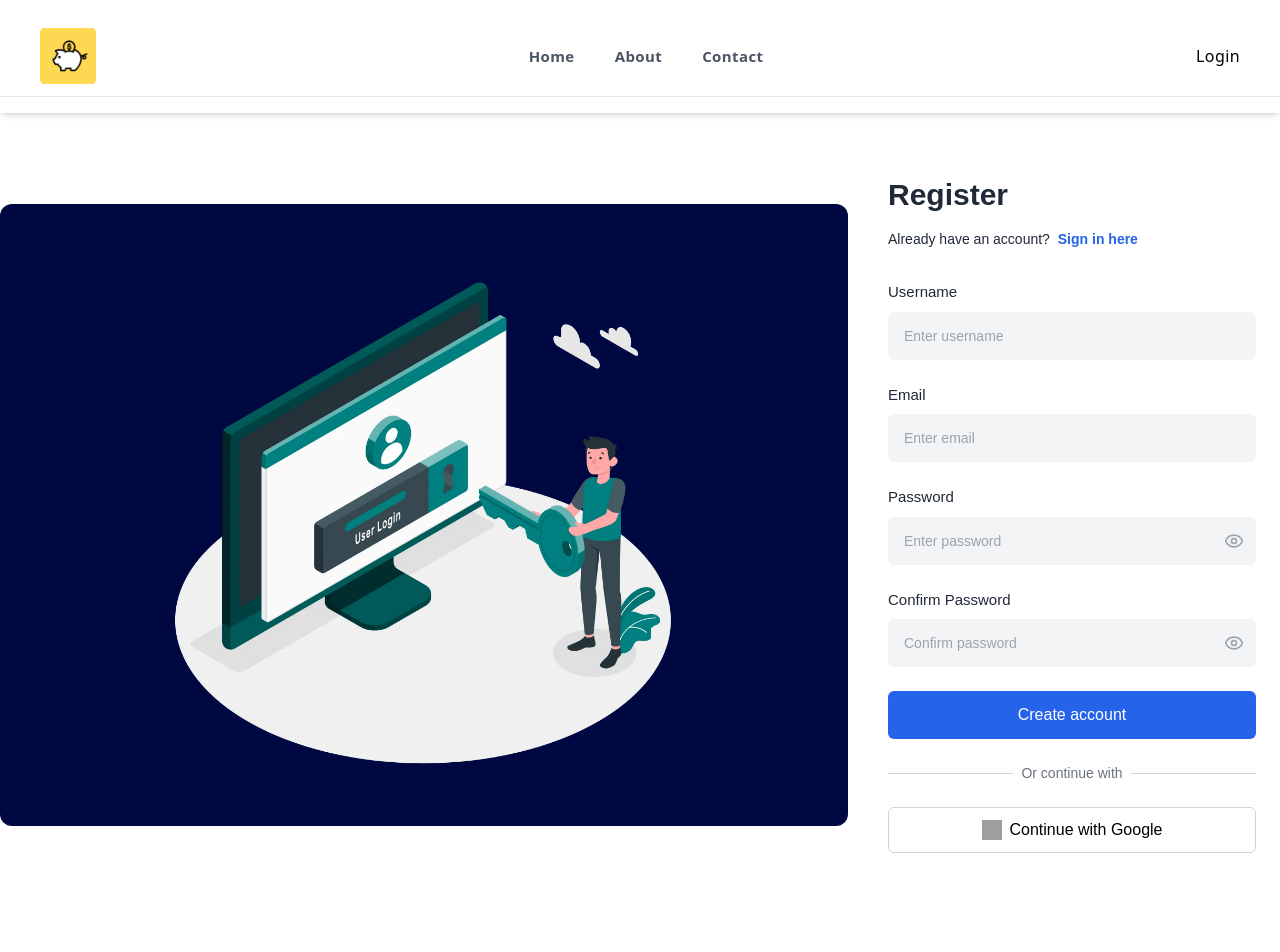
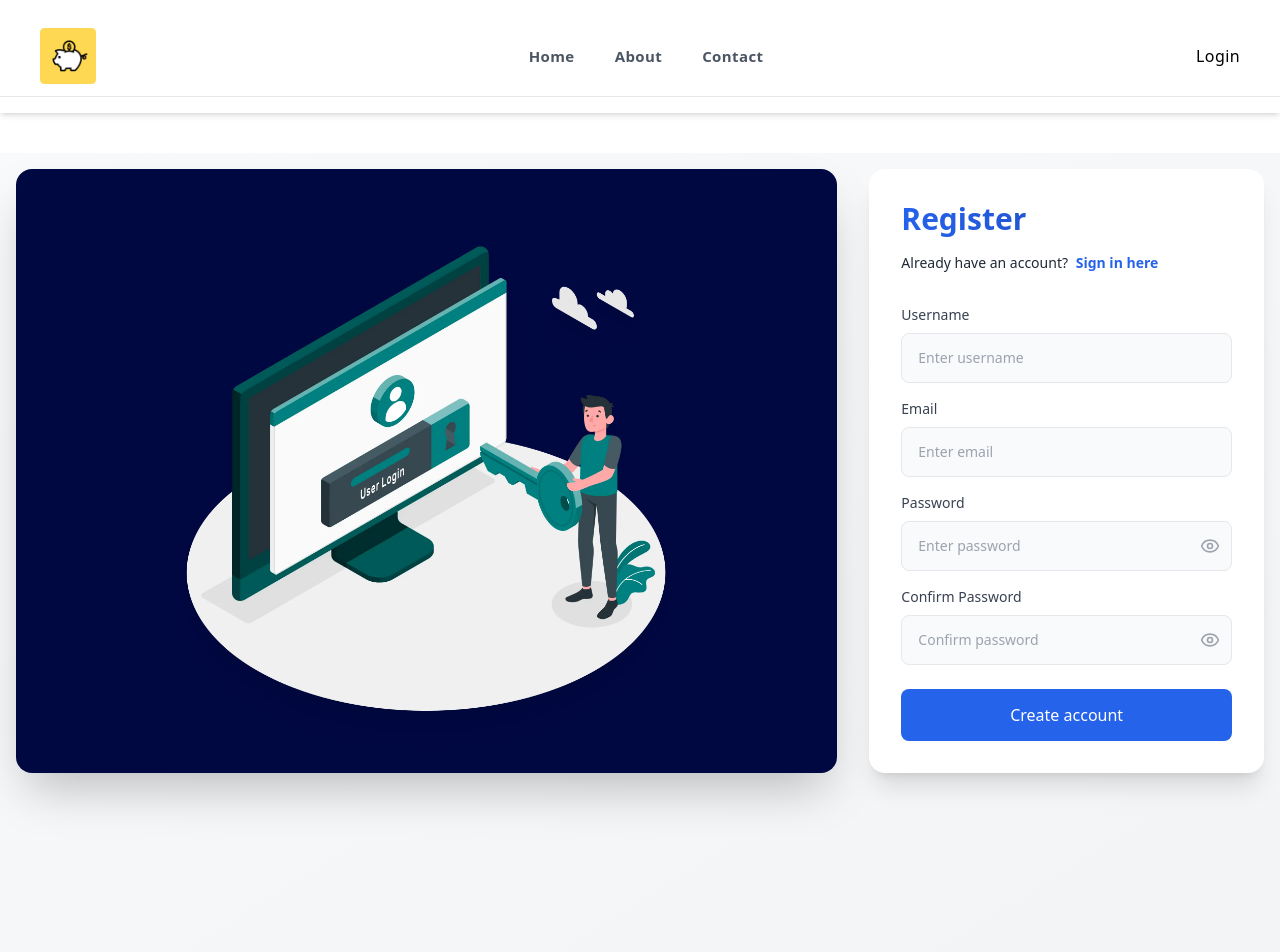
Before and after one commit to tamthong1115/FinanceTracker, a React (Vite) app in the folder frontend-finance-tracker/: page /register in a window 1280 px wide. Shown: the top 952 px of the page. Built offline with nearby package versions, Linux system fonts and the light colour scheme; grey boxes are pictures that could not be loaded.

Commit message:
style(LoginForm): enhance UI with improved styling and layout adjustments

```diff
--- a/frontend-finance-tracker/src/pages/public/LoginAndRegister/LoginForm.tsx
+++ b/frontend-finance-tracker/src/pages/public/LoginAndRegister/LoginForm.tsx
@@ -37,20 +37,22 @@ const LoginForm = () => {
   };
 
   return (
-    <div className="font-[sans-serif] min-h-screen">
-      <div className="grid lg:grid-cols-3 md:grid-cols-2 items-center gap-4 h-full">
-        <div className="max-md:order-1 lg:col-span-2 md:h-90% w-full bg-[#000842] md:rounded-tr-xl md:rounded-br-xl lg:p-12 p-8">
+    <div className="font-sans min-h-screen bg-gradient-to-br from-gray-50 to-gray-100">
+      <div className="grid lg:grid-cols-3 md:grid-cols-2 items-center gap-8 p-4 h-full max-w-7xl mx-auto">
+        <div className="max-md:order-1 lg:col-span-2 w-full bg-[#000842] md:rounded-2xl lg:p-12 p-8 shadow-2xl transition-transform duration-300 hover:scale-[1.02]">
           <img
             src="https://readymadeui.com/signin-image.webp"
-            className="lg:w-[70%] w-full h-full object-contain block mx-auto"
+            className="lg:w-[70%] w-full h-full object-contain block mx-auto filter drop-shadow-xl"
             alt="login-image"
           />
         </div>
 
-        <div className="w-full p-6">
+        <div className="w-full p-8 bg-white rounded-2xl shadow-xl">
           <form onSubmit={handleSubmit(onSubmit)} className="space-y-6">
             <div className="mb-8">
-              <h3 className="text-gray-800 text-3xl font-extrabold">Sign in</h3>
+              <h3 className="text-gray-800 text-3xl font-extrabold bg-clip-text text-transparent bg-gradient-to-r from-blue-600 to-blue-800">
+                Sign in
+              </h3>
               <p className="text-sm mt-4 text-gray-800">
                 Don't have an account?{" "}
                 <Link
@@ -62,8 +64,9 @@ const LoginForm = () => {
               </p>
             </div>
 
+            <div className="space-y-4">
               <div>
-              <label className="text-gray-800 text-[15px] mb-2 block">
+                <label className="text-gray-700 font-medium text-sm mb-2 block">
                   Email
                 </label>
                 <div className="relative">
@@ -76,7 +79,7 @@ const LoginForm = () => {
                         message: "Invalid email address",
                       },
                     })}
-                  className={`w-full text-sm text-gray-800 bg-gray-100 focus:bg-transparent px-4 py-3.5 rounded-md outline-blue-600 ${
+                    className={`w-full text-sm text-gray-800 bg-gray-50 px-4 py-3.5 rounded-lg border border-gray-200 focus:bg-white focus:ring-2 focus:ring-blue-600 focus:border-transparent transition-all duration-200 ${
                       errors.email ? "border-red-500" : ""
                     }`}
                     placeholder="Enter email"
@@ -90,7 +93,7 @@ const LoginForm = () => {
               </div>
 
               <div>
-              <label className="text-gray-800 text-[15px] mb-2 block">
+                <label className="text-gray-700 font-medium text-sm mb-2 block">
                   Password
                 </label>
                 <div className="relative">
@@ -103,7 +106,7 @@ const LoginForm = () => {
                         message: "Password must be at least 6 characters",
                       },
                     })}
-                  className={`w-full text-sm text-gray-800 bg-gray-100 focus:bg-transparent px-4 py-3.5 rounded-md outline-blue-600 ${
+                    className={`w-full text-sm text-gray-800 bg-gray-50 px-4 py-3.5 rounded-lg border border-gray-200 focus:bg-white focus:ring-2 focus:ring-blue-600 focus:border-transparent transition-all duration-200 ${
                       errors.password ? "border-red-500" : ""
                     }`}
                     placeholder="Enter password"
@@ -126,17 +129,18 @@ const LoginForm = () => {
                   )}
                 </div>
               </div>
+            </div>
 
-            <div className="flex items-center justify-between">
+            <div className="flex items-center justify-between mt-6">
               <div className="flex items-center">
                 <input
                   id="remember-me"
                   type="checkbox"
-                  className="h-4 w-4 rounded border-gray-300 text-blue-600 focus:ring-blue-500"
+                  className="h-4 w-4 rounded border-gray-300 text-blue-600 focus:ring-blue-500 transition-colors duration-200"
                 />
                 <label
                   htmlFor="remember-me"
-                  className="ml-2 block text-sm text-gray-800"
+                  className="ml-2 text-sm text-gray-600 hover:text-gray-800 transition-colors duration-200"
                 >
                   Remember me
                 </label>
@@ -144,7 +148,7 @@ const LoginForm = () => {
 
               <Link
                 to="/forgot-password"
-                className="text-sm text-blue-600 hover:underline"
+                className="text-sm text-blue-600 hover:text-blue-800 font-medium transition-colors duration-200"
               >
                 Forgot password?
               </Link>
@@ -154,15 +158,15 @@ const LoginForm = () => {
               type="submit"
               disabled={isLoading}
               className={`
-        w-full py-3 px-6 rounded-md text-white
+                w-full py-3.5 px-6 rounded-lg text-white font-medium
                 ${
                   isLoading
                     ? "bg-blue-400 cursor-not-allowed"
-            : "bg-blue-600 hover:bg-blue-700"
+                    : "bg-blue-600 hover:bg-blue-700 active:bg-blue-800"
                 }
-        transition duration-200
-        flex items-center justify-center
-        space-x-2
+                transform transition-all duration-200 ease-in-out
+                hover:shadow-lg active:scale-98
+                flex items-center justify-center space-x-2
               `}
             >
               {isLoading ? (
@@ -174,29 +178,6 @@ const LoginForm = () => {
                 <span>Sign in</span>
               )}
             </button>
-
-            <div className="relative">
-              <div className="absolute inset-0 flex items-center">
-                <div className="w-full border-t border-gray-300" />
-              </div>
-              <div className="relative flex justify-center text-sm">
-                <span className="px-2 bg-white text-gray-500">
-                  Or continue with
-                </span>
-              </div>
-            </div>
-
-            <button
-              type="button"
-              className="w-full flex items-center justify-center gap-2 bg-white py-2.5 border border-gray-300 rounded-md hover:bg-gray-50 transition-all"
-            >
-              <img
-                src="https://www.svgrepo.com/show/475656/google-color.svg"
-                className="w-5 h-5"
-                alt="google"
-              />
-              <span>Continue with Google</span>
-            </button>
           </form>
         </div>
       </div>
--- a/frontend-finance-tracker/src/pages/public/LoginAndRegister/RegisterForm.tsx
+++ b/frontend-finance-tracker/src/pages/public/LoginAndRegister/RegisterForm.tsx
@@ -62,20 +62,22 @@ const RegisterForm: FC = () => {
   };
 
   return (
-    <div className="font-[sans-serif] min-h-screen">
-      <div className="grid lg:grid-cols-3 md:grid-cols-2 items-center gap-4 h-full">
-        <div className="max-md:order-1 lg:col-span-2 md:h-90% w-full bg-[#000842] md:rounded-xl md:rounded-br-xl lg:p-12 p-8">
+    <div className="font-sans min-h-screen bg-gradient-to-br from-gray-50 to-gray-100">
+      <div className="grid lg:grid-cols-3 md:grid-cols-2 items-center gap-8 p-4 h-full max-w-7xl mx-auto">
+        <div className="max-md:order-1 lg:col-span-2 w-full bg-[#000842] md:rounded-2xl lg:p-12 p-8 shadow-2xl transition-transform duration-300 hover:scale-[1.02]">
           <img
             src="header/sign-in.png"
-            className="lg:w-[70%] w-full h-full object-contain block mx-auto"
+            className="lg:w-[70%] w-full h-full object-contain block mx-auto filter drop-shadow-xl"
             alt="register-image"
           />
         </div>
 
-        <div className="w-full p-6">
+        <div className="w-full p-8 bg-white rounded-2xl shadow-xl">
           <form onSubmit={handleSubmit(onSubmit)} className="space-y-6">
             <div className="mb-8">
-              <h3 className="text-gray-800 text-3xl font-extrabold">Register</h3>
+              <h3 className="text-gray-800 text-3xl font-extrabold bg-clip-text text-transparent bg-gradient-to-r from-blue-600 to-blue-800">
+                Register
+              </h3>
               <p className="text-sm mt-4 text-gray-800">
                 Already have an account?{" "}
                 <Link
@@ -87,8 +89,9 @@ const RegisterForm: FC = () => {
               </p>
             </div>
 
+            <div className="space-y-4">
               <div>
-              <label className="text-gray-800 text-[15px] mb-2 block">
+                <label className="text-gray-700 font-medium text-sm mb-2 block">
                   Username
                 </label>
                 <input
@@ -100,9 +103,7 @@ const RegisterForm: FC = () => {
                       message: "Username must be at least 3 characters",
                     },
                   })}
-                className={`w-full text-sm text-gray-800 bg-gray-100 focus:bg-transparent px-4 py-3.5 rounded-md outline-blue-600 ${
-                  errors.username ? "border-red-500" : ""
-                }`}
+                  className="w-full text-sm text-gray-800 bg-gray-50 px-4 py-3.5 rounded-lg border border-gray-200 focus:bg-white focus:ring-2 focus:ring-blue-600 focus:border-transparent transition-all duration-200"
                   placeholder="Enter username"
                 />
                 {errors.username && (
@@ -113,7 +114,7 @@ const RegisterForm: FC = () => {
               </div>
 
               <div>
-              <label className="text-gray-800 text-[15px] mb-2 block">
+                <label className="text-gray-700 font-medium text-sm mb-2 block">
                   Email
                 </label>
                 <input
@@ -125,9 +126,7 @@ const RegisterForm: FC = () => {
                       message: "Invalid email address",
                     },
                   })}
-                className={`w-full text-sm text-gray-800 bg-gray-100 focus:bg-transparent px-4 py-3.5 rounded-md outline-blue-600 ${
-                  errors.email ? "border-red-500" : ""
-                }`}
+                  className="w-full text-sm text-gray-800 bg-gray-50 px-4 py-3.5 rounded-lg border border-gray-200 focus:bg-white focus:ring-2 focus:ring-blue-600 focus:border-transparent transition-all duration-200"
                   placeholder="Enter email"
                 />
                 {errors.email && (
@@ -138,7 +137,7 @@ const RegisterForm: FC = () => {
               </div>
 
               <div>
-              <label className="text-gray-800 text-[15px] mb-2 block">
+                <label className="text-gray-700 font-medium text-sm mb-2 block">
                   Password
                 </label>
                 <div className="relative">
@@ -151,9 +150,7 @@ const RegisterForm: FC = () => {
                         message: "Password must be at least 6 characters",
                       },
                     })}
-                  className={`w-full text-sm text-gray-800 bg-gray-100 focus:bg-transparent px-4 py-3.5 rounded-md outline-blue-600 ${
-                    errors.password ? "border-red-500" : ""
-                  }`}
+                    className="w-full text-sm text-gray-800 bg-gray-50 px-4 py-3.5 rounded-lg border border-gray-200 focus:bg-white focus:ring-2 focus:ring-blue-600 focus:border-transparent transition-all duration-200"
                     placeholder="Enter password"
                   />
                   <button
@@ -176,7 +173,7 @@ const RegisterForm: FC = () => {
               </div>
 
               <div>
-              <label className="text-gray-800 text-[15px] mb-2 block">
+                <label className="text-gray-700 font-medium text-sm mb-2 block">
                   Confirm Password
                 </label>
                 <div className="relative">
@@ -187,9 +184,7 @@ const RegisterForm: FC = () => {
                       validate: (value) =>
                         value === password || "The passwords do not match",
                     })}
-                  className={`w-full text-sm text-gray-800 bg-gray-100 focus:bg-transparent px-4 py-3.5 rounded-md outline-blue-600 ${
-                    errors.confirmPassword ? "border-red-500" : ""
-                  }`}
+                    className="w-full text-sm text-gray-800 bg-gray-50 px-4 py-3.5 rounded-lg border border-gray-200 focus:bg-white focus:ring-2 focus:ring-blue-600 focus:border-transparent transition-all duration-200"
                     placeholder="Confirm password"
                   />
                   <button
@@ -210,21 +205,21 @@ const RegisterForm: FC = () => {
                   )}
                 </div>
               </div>
+            </div>
 
             <button
               type="submit"
               disabled={isLoading}
               className={`
-        w-full py-3 px-6 rounded-md text-white
+                w-full py-3.5 px-6 rounded-lg text-white font-medium
                 ${
                   isLoading
                     ? "bg-blue-400 cursor-not-allowed"
-            : "bg-blue-600 hover:bg-blue-700"
+                    : "bg-blue-600 hover:bg-blue-700 active:bg-blue-800"
                 }
-        transition duration-200
-        flex items-center justify-center
-        space-x-2
-        relative
+                transform transition-all duration-200 ease-in-out
+                hover:shadow-lg active:scale-98
+                flex items-center justify-center space-x-2
               `}
             >
               {isLoading ? (
@@ -236,29 +231,6 @@ const RegisterForm: FC = () => {
                 <span>Create account</span>
               )}
             </button>
-
-            <div className="relative">
-              <div className="absolute inset-0 flex items-center">
-                <div className="w-full border-t border-gray-300" />
-              </div>
-              <div className="relative flex justify-center text-sm">
-                <span className="px-2 bg-white text-gray-500">
-                  Or continue with
-                </span>
-              </div>
-            </div>
-
-            <button
-              type="button"
-              className="w-full flex items-center justify-center gap-2 bg-white py-2.5 border border-gray-300 rounded-md hover:bg-gray-50 transition-all"
-            >
-              <img
-                src="https://www.svgrepo.com/show/475656/google-color.svg"
-                className="w-5 h-5"
-                alt="google"
-              />
-              <span>Continue with Google</span>
-            </button>
           </form>
         </div>
       </div>
```
Lines whose indentation alone changed are shown as unchanged.
